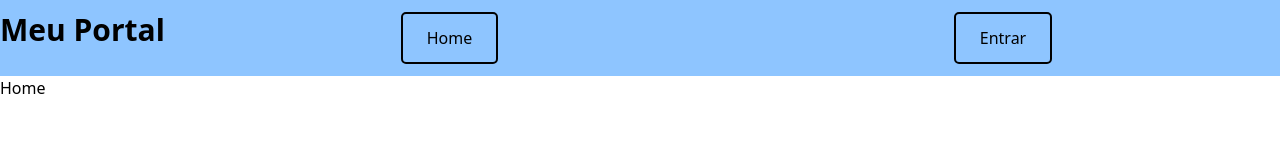
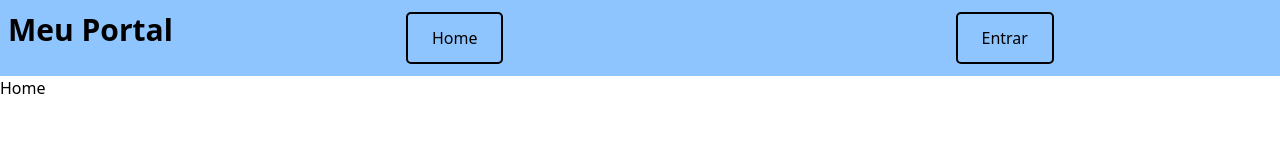
Before and after one commit to EnzoOkuizumiFiap/Login-Cadastro-Checkpoint-5, a React (Vite) app in the folder access-control-cp/: page / in a window 1280 px wide. Shown: the top 160 px of the page. Built offline with nearby package versions, Linux system fonts and the light colour scheme.

Commit message:
feat: Movendo 8px do Título

```diff
--- a/access-control-cp/src/globals.css
+++ b/access-control-cp/src/globals.css
@@ -9,7 +9,7 @@
         @apply w-screen flex bg-blue-300 py-3 ;
 
         & h1{
-            @apply w-50 text-3xl font-bold;
+            @apply w-50 text-3xl font-bold ml-2;
         }
 
         & .menu{
```
